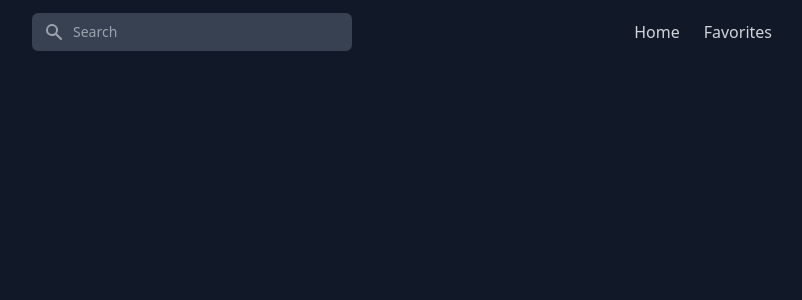
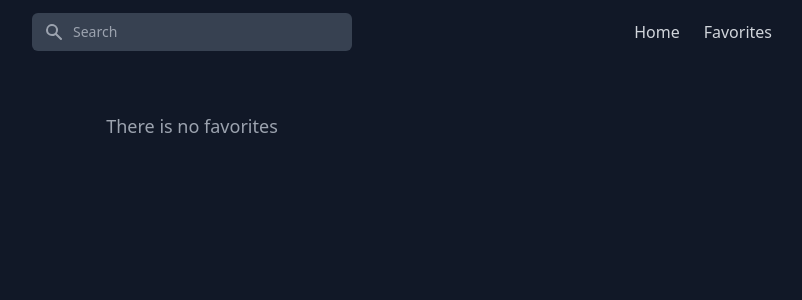
Before and after one commit to beyzabakici/github-api-user-app, a React (Create React App) app: page /favorites in a window 1280 px wide. Shown: the top 300 px of the page, without its empty margins (448-1250 px from the left). Built offline with nearby package versions, Linux system fonts and the light colour scheme.

Commit message:
List favorite repos

```diff
--- a/src/App.js
+++ b/src/App.js
@@ -1,7 +1,7 @@
 import { Routes, Route } from "react-router-dom";
 import { Navbar } from "./components";
-import { HOME_SCREEN, USER_PROFILE } from "./constants/navigations";
-import { HomeScreen, UserProfile } from "./screens";
+import { FAVORITES_PAGE, HOME_SCREEN, USER_PROFILE } from "./constants/navigations";
+import { FavoritesPage, HomeScreen, UserProfile } from "./screens";
 
 const App = () => {
   return (
@@ -11,6 +11,7 @@ const App = () => {
         <Routes>
           <Route path={HOME_SCREEN} element={<HomeScreen />} />
           <Route path={USER_PROFILE} element={<UserProfile />} />
+          <Route path={FAVORITES_PAGE} element={<FavoritesPage />} />
         </Routes>
       </div>
     </div>
--- a/src/assets/FavoriteIcon.js
+++ b/src/assets/FavoriteIcon.js
@@ -1,16 +1,16 @@
 export default function IcBaselineStar(props) {
-  const {selected, width, height, currentColor} = props;
+  const {selected, width, height} = props;
   return selected ? (
     <svg width={width} height={height} viewBox="0 0 24 24" {...props}>
       <path
-        fill={currentColor}
+        fill="rgba(124, 58, 237)"
         d="M12 17.27L18.18 21l-1.64-7.03L22 9.24l-7.19-.61L12 2L9.19 8.63L2 9.24l5.46 4.73L5.82 21z"
       ></path>
     </svg>
   ) : (
     <svg width={width} height={height} viewBox="0 0 24 24" {...props}>
       <path
-        fill={currentColor}
+        fill="rgba(124, 58, 237)"
         d="m22 9.24l-7.19-.62L12 2L9.19 8.63L2 9.24l5.46 4.73L5.82 21L12 17.27L18.18 21l-1.63-7.03L22 9.24zM12 15.4l-3.76 2.27l1-4.28l-3.32-2.88l4.38-.38L12 6.1l1.71 4.04l4.38.38l-3.32 2.88l1 4.28L12 15.4z"
       ></path>
     </svg>
--- /dev/null
+++ b/src/components/EmptyState/index.js
@@ -0,0 +1,10 @@
+import React from "react";
+
+export default function EmptyState(props) {
+  const {title} = props;
+  return (
+    <div className="flex flex-col items-center">
+      <h1 className="pb-6 text-lg font-medium text-gray-400 p-8">There is no {title}</h1>
+    </div>
+  );
+}
--- a/src/components/FavoriteButton/index.js
+++ b/src/components/FavoriteButton/index.js
@@ -8,7 +8,6 @@ export default function FavoriteButton({onClick, isFavoritesItem}) {
         selected={isFavoritesItem}
         width={30}
         height={30}
-        currentColor="rgba(124, 58, 237)"
       />
     </button>
   );
--- a/src/components/NavBar/index.js
+++ b/src/components/NavBar/index.js
@@ -1,5 +1,5 @@
 import { Link } from "react-router-dom";
-import { HOME_SCREEN } from "../../constants/navigations";
+import { FAVORITES_PAGE, HOME_SCREEN } from "../../constants/navigations";
 
 export default function Navbar() {
   return (
@@ -45,7 +45,7 @@ export default function Navbar() {
               Home
             </Link>
             <Link
-              to={"/"}
+              to={FAVORITES_PAGE}
               className="text-gray-300 hover:bg-gray-700 hover:text-white block rounded-md py-2 px-3 text-base font-medium"
             >
               Favorites
--- a/src/components/RepoCard/index.js
+++ b/src/components/RepoCard/index.js
@@ -25,11 +25,11 @@ export default function RepoCard(props) {
   const onClickFavorite = () => {
     const fn = isFavorite ? removeFavorites : addFavorites;
 
-    return dispatch(fn(id));
+    return dispatch(fn(props.repo));
   };
 
   const isFavoritesItem = () => {
-    setFavorite(favorites.includes(id));
+    setFavorite(favorites.includes(props.repo));
   };
 
   return (
--- a/src/constants/navigations.js
+++ b/src/constants/navigations.js
@@ -1,2 +1,3 @@
 export const HOME_SCREEN = "/";
 export const USER_PROFILE = "/user-profile/:username";
+export const FAVORITES_PAGE = "/favorites";
--- /dev/null
+++ b/src/screens/FavoritesPage/index.js
@@ -0,0 +1,19 @@
+import { useSelector } from "react-redux";
+import { RepoCard } from "../../components";
+import EmptyState from "../../components/EmptyState";
+
+export default function FavoritesPage() {
+  const { favorites } = useSelector((state) => state.mainReducer);
+
+  const getRepos = () => {
+    return favorites.length ? favorites.map((repo) => (
+      <RepoCard repo={repo} id={repo.id} isFavoritesItem={false} />
+    )) : <EmptyState title={'favorites'}/>;
+  };
+
+  return (
+    <div className="flex flex-row flex-wrap justify-center mt-4 px-8 xl:px-20">
+      {getRepos()}
+    </div>
+  );
+}
--- a/src/screens/UserProfile/index.js
+++ b/src/screens/UserProfile/index.js
@@ -24,13 +24,13 @@ export default function UserProfile() {
 
   const getOrganizationBadges = () => {
     return orgs.data.map((organization) => (
-      <OrganizationBadge organization={organization} />
+      <OrganizationBadge organization={organization} key={organization.id} />
     ));
   };
 
   const getRepos = () => {
     return repos.data.map((repo) => (
-      <RepoCard repo={repo} isFavoritesItem={false} />
+      <RepoCard repo={repo} isFavoritesItem={false} key={repo.id} />
     ));
   };
   return (
--- a/src/screens/home/index.js
+++ b/src/screens/home/index.js
@@ -4,7 +4,7 @@ import useGetResults from "../../hooks/useGetResults";
 const HomeScreen = () => {
   const { data } = useGetResults("https://api.github.com/users");
   const renderUsers = () => {
-    return data.map((user) => <UserCard user={user} />);
+    return data.map((user) => <UserCard user={user} key={user.id}/>);
   };
   return (
     <div className="mx-auto py-4 px-4 max-w-7xl sm:px-6 lg:px-8 lg:py-8">
--- a/src/screens/index.js
+++ b/src/screens/index.js
@@ -1,2 +1,3 @@
 export { default as HomeScreen } from "./Home";
 export { default as UserProfile } from "./UserProfile";
+export { default as FavoritesPage } from "./FavoritesPage";
```
